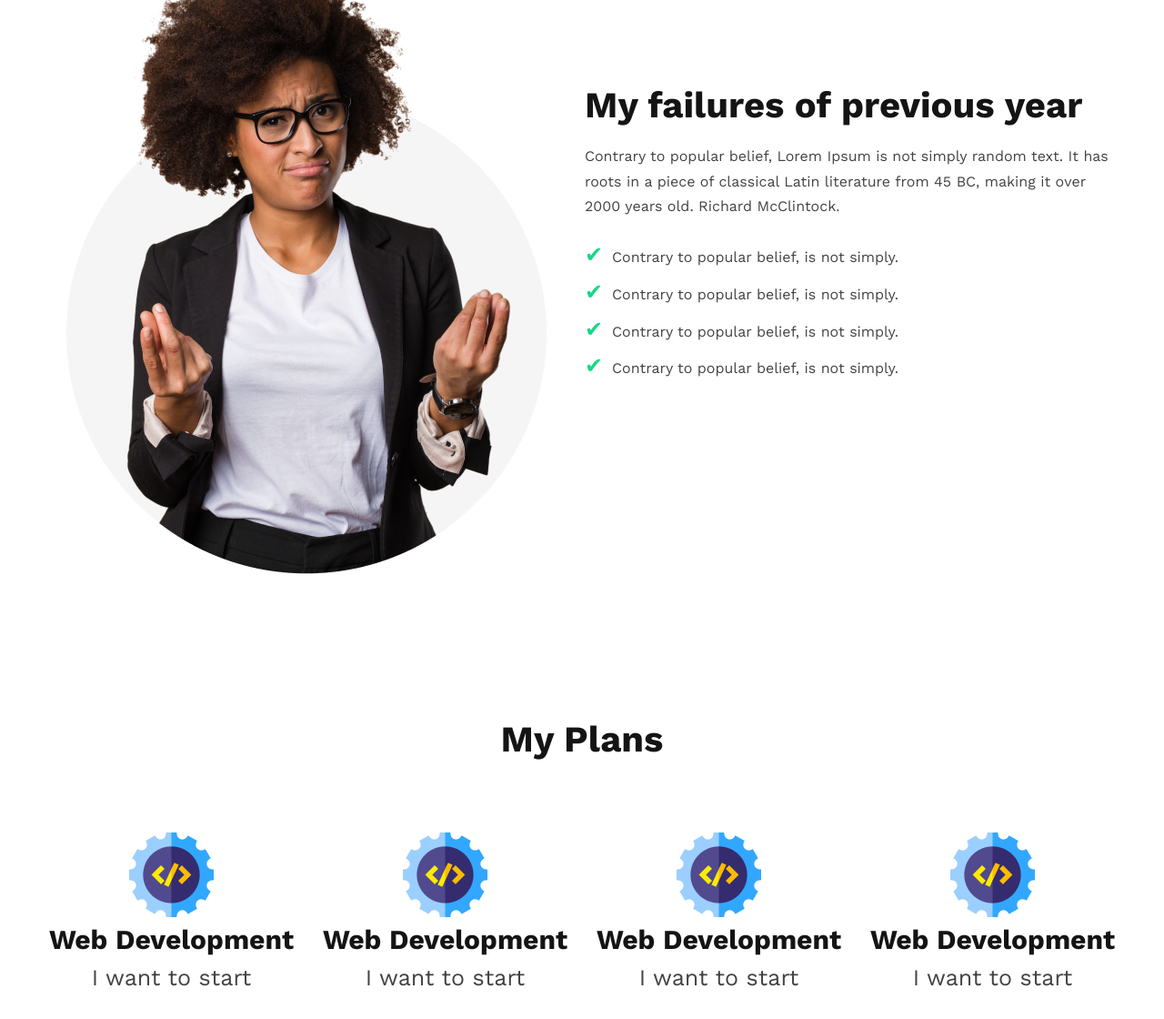
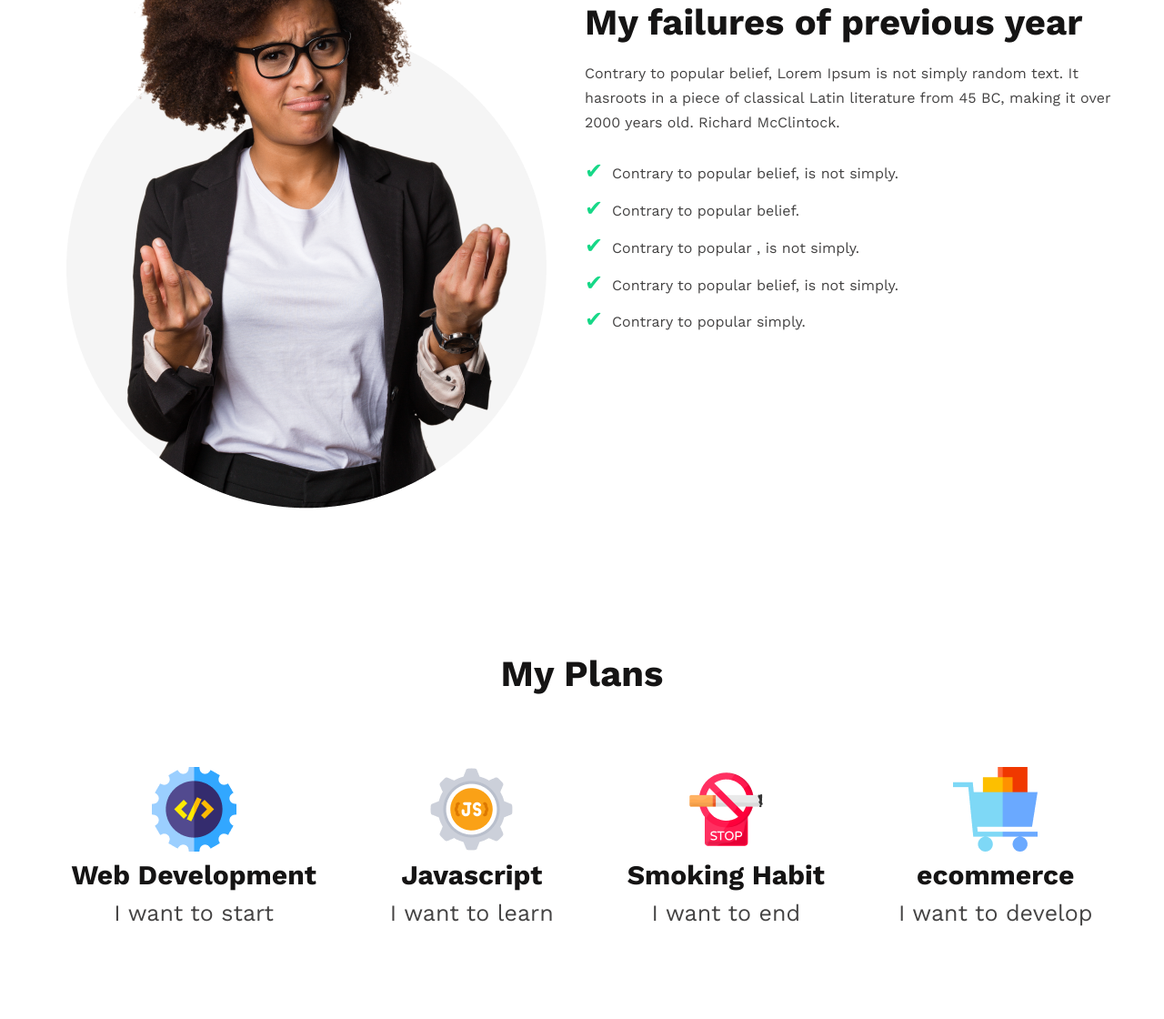
Before and after one commit to hafsaanwar/assignment-one, a plain HTML site: page index.html in a window 1280 px wide. Shown: the part 1008-2128 px from the top of the page at 91% size. Drawn offline with nearby package versions, Linux system fonts and the light colour scheme.

Commit message:
Organizd Code

```diff
--- a/index.html
+++ b/index.html
@@ -1,5 +1,6 @@
 <!DOCTYPE html>
 <html lang="en">
+
 <head>
     <meta charset="UTF-8">
     <meta http-equiv="X-UA-Compatible" content="IE=edge">
@@ -11,12 +12,14 @@
     <link href="https://fonts.googleapis.com/css2?family=Work+Sans:wght@400;600;700;800&display=swap" rel="stylesheet">
 
 </head>
+
 <body>
     <header class="header">
         <!-- header banner -->
         <div class="banner">
             <h1 class="banner-title">All Thinks Are Possible If You believe</h1>
-            <p class="banner-description">There are many variations of passages of Lorem Ipsum available, but the majority have suffered alteration in some form, by injected humour, or randomised words</p>
+            <p class="banner-description">There are many variations of passages of Lorem Ipsum available, but the
+                majority have suffered alteration in some form, by injected humour, or randomised words</p>
             <button class="btn-primary">Contact Us</button>
 
         </div>
@@ -28,17 +31,21 @@
             <img src="/images/person.png" alt="">
             <div>
                 <h2 class="about-title">My failures of previous year</h2>
-            <p class="about-description">Contrary to popular belief, Lorem Ipsum is not simply random text. It has roots in a piece of classical Latin literature from 45 BC, making it over 2000 years old. Richard McClintock.</p>
+                <p class="about-description">
+                    Contrary to popular belief, Lorem Ipsum is not simply random text. It hasroots in a piece of
+                    classical Latin literature from 45 BC, making it over 2000 years old. Richard McClintock.
+                </p>
                 <p class="list_item">
                     <span class="check-text">✔</span>Contrary to popular belief, is not simply.<br>
+                    <span class="check-text">✔</span>Contrary to popular belief.<br>
+                    <span class="check-text">✔</span>Contrary to popular , is not simply.<br>
                     <span class="check-text">✔</span>Contrary to popular belief, is not simply.<br>
-                <span class="check-text">✔</span>Contrary to popular belief, is not simply.<br>
-                <span class="check-text">✔</span>Contrary to popular belief, is not simply.<br>
-
+                    <span class="check-text">✔</span>Contrary to popular simply.<br>
                 </p>
             </div>
 
         </section>
+
         <!-- what i do section -->
 
         <section class="my-plans">
@@ -53,30 +60,30 @@
                     <p class="plans-description">I want to start</p>
                 </div>
                 <div class="plans">
-                    <img src="images/icons/web.png" alt="">
-                    <h3 class="plans-title">Web Development</h3>
-                    <p class="plans-description">I want to start</p>
+                    <img src="images/icons/js.png" alt="">
+                    <h3 class="plans-title">Javascript</h3>
+                    <p class="plans-description">I want to learn</p>
                 </div>
                 <div class="plans">
-                    <img src="images/icons/web.png" alt="">
-                    <h3 class="plans-title">Web Development</h3>
-                    <p class="plans-description">I want to start</p>
+                    <img src="images/icons/smoke.png" alt="">
+                    <h3 class="plans-title">Smoking Habit</h3>
+                    <p class="plans-description">I want to end</p>
                 </div>
                 <div class="plans">
-                    <img src="images/icons/web.png" alt="">
-                    <h3 class="plans-title">Web Development</h3>
-                    <p class="plans-description">I want to start</p>
+                    <img src="images/icons/ecom.png" alt="">
+                    <h3 class="plans-title">ecommerce</h3>
+                    <p class="plans-description">I want to develop</p>
                 </div>
 
 
             </div>
         </section>
+
         <!-- Positive Mindset Section -->
         <section class="mindset-section">
 
             <div class="mindset-container">
-                <h2 class="mindset-title">All Thinks Are Possible If You believe</h2>
-
+                <h2 class="mindset-title">Awlays keep a positive mindset</h2>
                 <button class="btn-light-primary">Call Now</button>
 
             </div>
@@ -89,8 +96,9 @@
 
             <div class="footer-container">
                 <div class="footer-first-section">
-                        <h2 class="footer-title">All Thinks Are Possible If You believe</h2>
-                        <p class="footer-description">There are many variations of passages of Lorem Ipsum available, but the majority have suffered alteration in some form, by injected humour, or randomised words</p>
+                    <h2 class="footer-title">Future</h2>
+                    <p class="footer-description">There are many variations of passages of Lorem Ipsum available, but
+                        the majority have suffered alteration in some form, by injected humour, or randomised words</p>
 
                     <p class="footer-description">
                         Email : info@gmail.com
@@ -98,7 +106,8 @@
                         Phone : 01500 00 00 00
                     </p>
                     <div class="social-media">
-                            <img src="/images/icons/fb.png" alt=""><img src="/images/icons/twitter.png" alt=""><img src="/images/icons/youtube.png" alt="">
+                        <img src="/images/icons/fb.png" alt=""><img src="/images/icons/twitter.png" alt=""><img
+                            src="/images/icons/youtube.png" alt="">
                     </div>
 
                 </div>
@@ -106,7 +115,7 @@
                     <h3 class="footer-title">Subscribe</h3>
                     <form>
                         <input type="email" name="" id="" placeholder="Enter your email">
-                        <button  class="btn-light-primary" type="submit">Subscribe</button>
+                        <button class="btn-light-primary" type="submit">Subscribe</button>
                     </form>
                 </div>
             </div>
@@ -114,4 +123,5 @@
     </footer>
 
 </body>
+
 </html>
--- a/styles.css/style.css
+++ b/styles.css/style.css
@@ -1,3 +1,4 @@
+/*  Website Default styles*/
 * {
     margin: 0;
     font-family: 'Work Sans', sans-serif;
@@ -6,49 +7,56 @@
     line-height: 1.7em;
 }
 
-h1, h2, h3, h4{
+h1,
+h2,
+h3,
+h4 {
     color: #151414;
     line-height: 1.1em;
     font-weight: 800px;
     margin-bottom: 20px;
 }
-h2{
+
+h2 {
     font-size: 40px !important;
 }
-h3{
+
+h3 {
     font-size: 30px;
 }
-p{
+
+p {
     margin-bottom: 20px;
 }
-/* header and navigation styles */
-.header{
 
+
+/* Banner Section styles*/
+
+/* Header styles */
+
+.header {
+    background-color: #F0F0F0;
     background-image: url('../images/banner/banner1.png');
     background-repeat: no-repeat;
     background-position: center left;
-        background-size: cover;
+    background-size: cover;
 }
 
-
-
-
-/* banner styles*/
-
-.banner{
+.banner {
     padding: 200px 200px;
 }
-.banner-title{
+
+.banner-title {
     font-style: normal;
     font-weight: 800 !important;
-font-size: 65px;
+    font-size: 65px;
     text-align: right;
 
-    padding-left: 55%;
+    padding-left: 50%;
 }
 
-.banner-description{
-    padding-left: 55%;
+.banner-description {
+    padding-left: 52%;
     text-align: right;
 
 }
@@ -64,7 +72,8 @@ font-size: 65px;
     padding: 16px 30px;
     color: #fff;
 }
-.btn-light-primary{
+
+.btn-light-primary {
     font-size: 20px;
     font-weight: 600 !important;
     background: #fff;
@@ -75,54 +84,61 @@ font-size: 65px;
 }
 
 /* Main Area Styles*/
-main{
+main {
     max-width: 1180px;
     margin: 0 auto;
 }
-main section{
+
+main section {
     padding-top: 80px;
     padding-bottom: 80px;
 }
 
 /* About Section*/
-.about{
+.about {
     display: flex;
     align-items: center;
     justify-content: space-around;
     gap: 24px;
 }
-.check-text{
+
+.check-text {
     color: #16D887;
     padding-right: 10px;
     font-size: 24px;
 }
+
 /* My Plans Styles*/
 
-.my-plans-container{
+.my-plans-container {
     display: flex;
     justify-content: space-around;
     gap: 24px;
     text-align: center;
 
 }
-.plans img{
+
+.plans img {
     text-align: center;
 }
+
 h2.my-plans-title {
     text-align: center;
     padding-bottom: 60px;
 }
-.plans-title{
+
+.plans-title {
     text-align: center;
     margin-bottom: 5px !important;
 }
-.plans-description{
+
+.plans-description {
     text-align: center;
     font-size: 25px;
 }
 
 /* Mind set Section Styles*/
-.mindset-container{
+.mindset-container {
     padding: 60px 50% 60px 64px;
     background-image: linear-gradient(90deg, #F15B22, #f15b2200), url('../images/watch.png');
     background-repeat: no-repeat;
@@ -130,19 +146,20 @@ h2.my-plans-title {
     background-size: cover;
     border-radius: 10px;
 }
-.mindset-title{
+
+.mindset-title {
     color: #fff !important;
 
 }
 
 /* Footer Styles */
-footer{
+footer {
     background: #151414;
 
 }
-.footer-container{
+
+.footer-container {
     display: flex;
-
     justify-content: space-around;
     gap: 24px;
     max-width: 1180px;
@@ -150,18 +167,22 @@ footer{
     padding: 120px 0px;
 }
 
-.footer-first-section{
+.footer-first-section {
     padding-right: 23%;
 }
-.footer-title{
+
+.footer-title {
     color: #fff;
 }
-.footer-description{
+
+.footer-description {
     color: #fff;
 }
-.social-media img{
+
+.social-media img {
     margin-right: 15px;
 }
+
 input[type="email"] {
     background: transparent;
     box-shadow: none !important;
```
Lines whose indentation alone changed are shown as unchanged.
